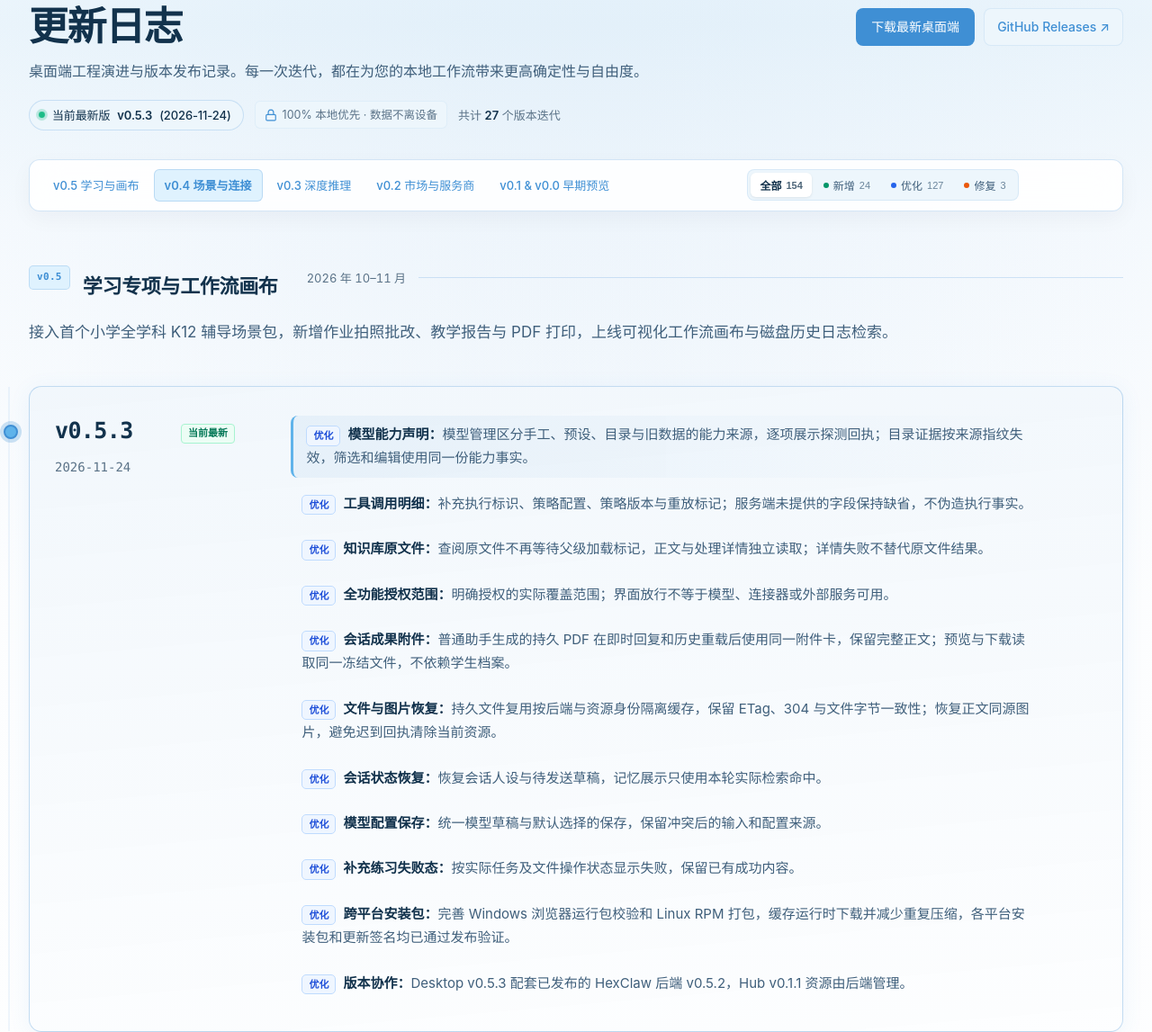
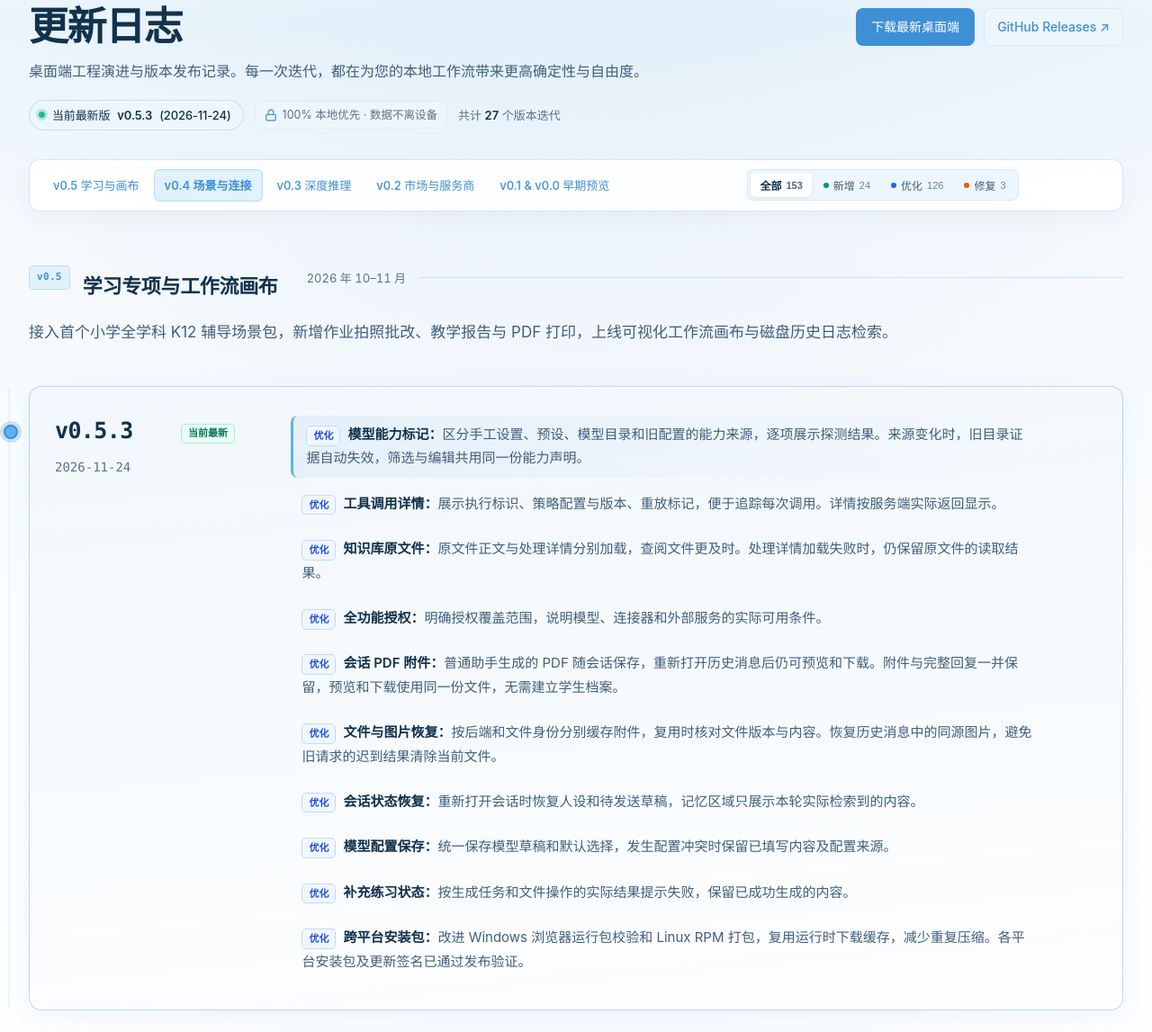
Before and after one commit to hexagon-codes/hexclaw-site, a plain HTML site: page zh/changelog.html in a window 1280 px wide. Shown: the part 133-1280 px from the top of the page at 90% size. Drawn offline with Linux system fonts and the light colour scheme.

Commit message:
fix(site): 修订 v0.5.3 更新日志文案与计数
移除版本协作条目，重写中文条目表述并同步筛选计数，
计数与页面实际条目数一致。

```diff
--- a/zh/changelog.html
+++ b/zh/changelog.html
@@ -73,9 +73,9 @@
 </div>
 <div class="toolbar-actions">
 <div class="filter-tabs" role="group" aria-label="变更类型筛选">
-<button type="button" class="filter-tab is-active" data-filter="all">全部 <span class="filter-count">154</span></button>
+<button type="button" class="filter-tab is-active" data-filter="all">全部 <span class="filter-count">153</span></button>
 <button type="button" class="filter-tab" data-filter="new"><span class="filter-dot filter-dot-new" aria-hidden="true"></span>新增 <span class="filter-count">24</span></button>
-<button type="button" class="filter-tab" data-filter="opt"><span class="filter-dot filter-dot-opt" aria-hidden="true"></span>优化 <span class="filter-count">127</span></button>
+<button type="button" class="filter-tab" data-filter="opt"><span class="filter-dot filter-dot-opt" aria-hidden="true"></span>优化 <span class="filter-count">126</span></button>
 <button type="button" class="filter-tab" data-filter="fix"><span class="filter-dot filter-dot-fix" aria-hidden="true"></span>修复 <span class="filter-count">3</span></button>
 </div>
 <a href="/zh/#download" class="toolbar-quick-download" data-toolbar-download aria-hidden="true">下载 v0.5.3</a>
@@ -101,17 +101,16 @@
 <time datetime="2026-11-24">2026-11-24</time>
 </header>
 <ul class="release-notes">
-<li data-type="opt" class="is-spotlight"><span class="change-type change-type-opt">优化</span><strong>模型能力声明：</strong>模型管理区分手工、预设、目录与旧数据的能力来源，逐项展示探测回执；目录证据按来源指纹失效，筛选和编辑使用同一份能力事实。</li>
-<li data-type="opt"><span class="change-type change-type-opt">优化</span><strong>工具调用明细：</strong>补充执行标识、策略配置、策略版本与重放标记；服务端未提供的字段保持缺省，不伪造执行事实。</li>
-<li data-type="opt"><span class="change-type change-type-opt">优化</span><strong>知识库原文件：</strong>查阅原文件不再等待父级加载标记，正文与处理详情独立读取；详情失败不替代原文件结果。</li>
-<li data-type="opt"><span class="change-type change-type-opt">优化</span><strong>全功能授权范围：</strong>明确授权的实际覆盖范围；界面放行不等于模型、连接器或外部服务可用。</li>
-<li data-type="opt"><span class="change-type change-type-opt">优化</span><strong>会话成果附件：</strong>普通助手生成的持久 PDF 在即时回复和历史重载后使用同一附件卡，保留完整正文；预览与下载读取同一冻结文件，不依赖学生档案。</li>
-<li data-type="opt"><span class="change-type change-type-opt">优化</span><strong>文件与图片恢复：</strong>持久文件复用按后端与资源身份隔离缓存，保留 ETag、304 与文件字节一致性；恢复正文同源图片，避免迟到回执清除当前资源。</li>
-<li data-type="opt"><span class="change-type change-type-opt">优化</span><strong>会话状态恢复：</strong>恢复会话人设与待发送草稿，记忆展示只使用本轮实际检索命中。</li>
-<li data-type="opt"><span class="change-type change-type-opt">优化</span><strong>模型配置保存：</strong>统一模型草稿与默认选择的保存，保留冲突后的输入和配置来源。</li>
-<li data-type="opt"><span class="change-type change-type-opt">优化</span><strong>补充练习失败态：</strong>按实际任务及文件操作状态显示失败，保留已有成功内容。</li>
-<li data-type="opt"><span class="change-type change-type-opt">优化</span><strong>跨平台安装包：</strong>完善 Windows 浏览器运行包校验和 Linux RPM 打包，缓存运行时下载并减少重复压缩，各平台安装包和更新签名均已通过发布验证。</li>
-<li data-type="opt"><span class="change-type change-type-opt">优化</span><strong>版本协作：</strong>Desktop v0.5.3 配套已发布的 HexClaw 后端 v0.5.2，Hub v0.1.1 资源由后端管理。</li>
+<li data-type="opt" class="is-spotlight"><span class="change-type change-type-opt">优化</span><strong>模型能力标记：</strong>区分手工设置、预设、模型目录和旧配置的能力来源，逐项展示探测结果。来源变化时，旧目录证据自动失效，筛选与编辑共用同一份能力声明。</li>
+<li data-type="opt"><span class="change-type change-type-opt">优化</span><strong>工具调用详情：</strong>展示执行标识、策略配置与版本、重放标记，便于追踪每次调用。详情按服务端实际返回显示。</li>
+<li data-type="opt"><span class="change-type change-type-opt">优化</span><strong>知识库原文件：</strong>原文件正文与处理详情分别加载，查阅文件更及时。处理详情加载失败时，仍保留原文件的读取结果。</li>
+<li data-type="opt"><span class="change-type change-type-opt">优化</span><strong>全功能授权：</strong>明确授权覆盖范围，说明模型、连接器和外部服务的实际可用条件。</li>
+<li data-type="opt"><span class="change-type change-type-opt">优化</span><strong>会话 PDF 附件：</strong>普通助手生成的 PDF 随会话保存，重新打开历史消息后仍可预览和下载。附件与完整回复一并保留，预览和下载使用同一份文件，无需建立学生档案。</li>
+<li data-type="opt"><span class="change-type change-type-opt">优化</span><strong>文件与图片恢复：</strong>按后端和文件身份分别缓存附件，复用时核对文件版本与内容。恢复历史消息中的同源图片，避免旧请求的迟到结果清除当前文件。</li>
+<li data-type="opt"><span class="change-type change-type-opt">优化</span><strong>会话状态恢复：</strong>重新打开会话时恢复人设和待发送草稿，记忆区域只展示本轮实际检索到的内容。</li>
+<li data-type="opt"><span class="change-type change-type-opt">优化</span><strong>模型配置保存：</strong>统一保存模型草稿和默认选择，发生配置冲突时保留已填写内容及配置来源。</li>
+<li data-type="opt"><span class="change-type change-type-opt">优化</span><strong>补充练习状态：</strong>按生成任务和文件操作的实际结果提示失败，保留已成功生成的内容。</li>
+<li data-type="opt"><span class="change-type change-type-opt">优化</span><strong>跨平台安装包：</strong>改进 Windows 浏览器运行包校验和 Linux RPM 打包，复用运行时下载缓存，减少重复压缩。各平台安装包及更新签名已通过发布验证。</li>
 </ul>
 </section>
 
```
Also changed, not shown: en/changelog.html (+0 -1 lines), ug/changelog.html (+0 -1 lines).
